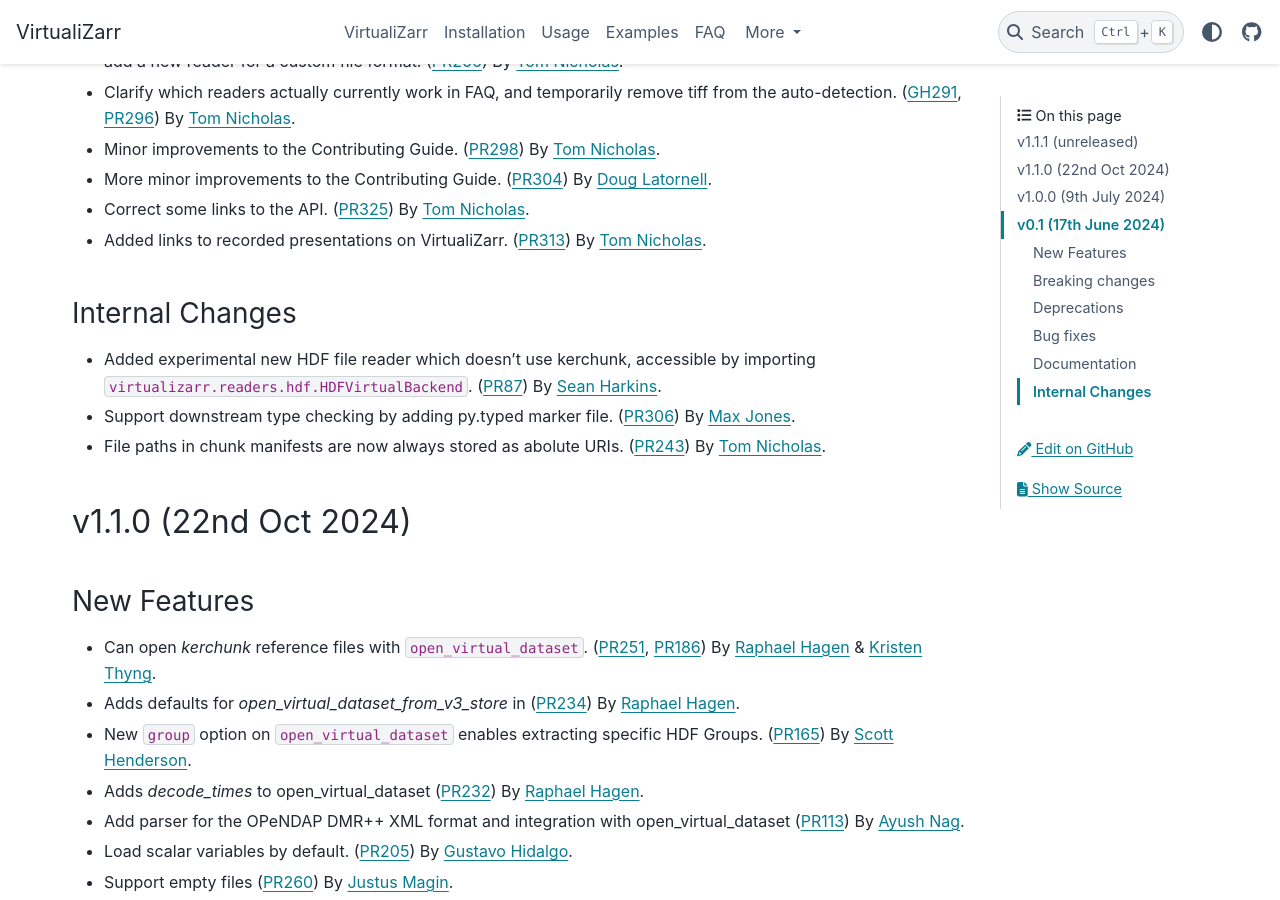
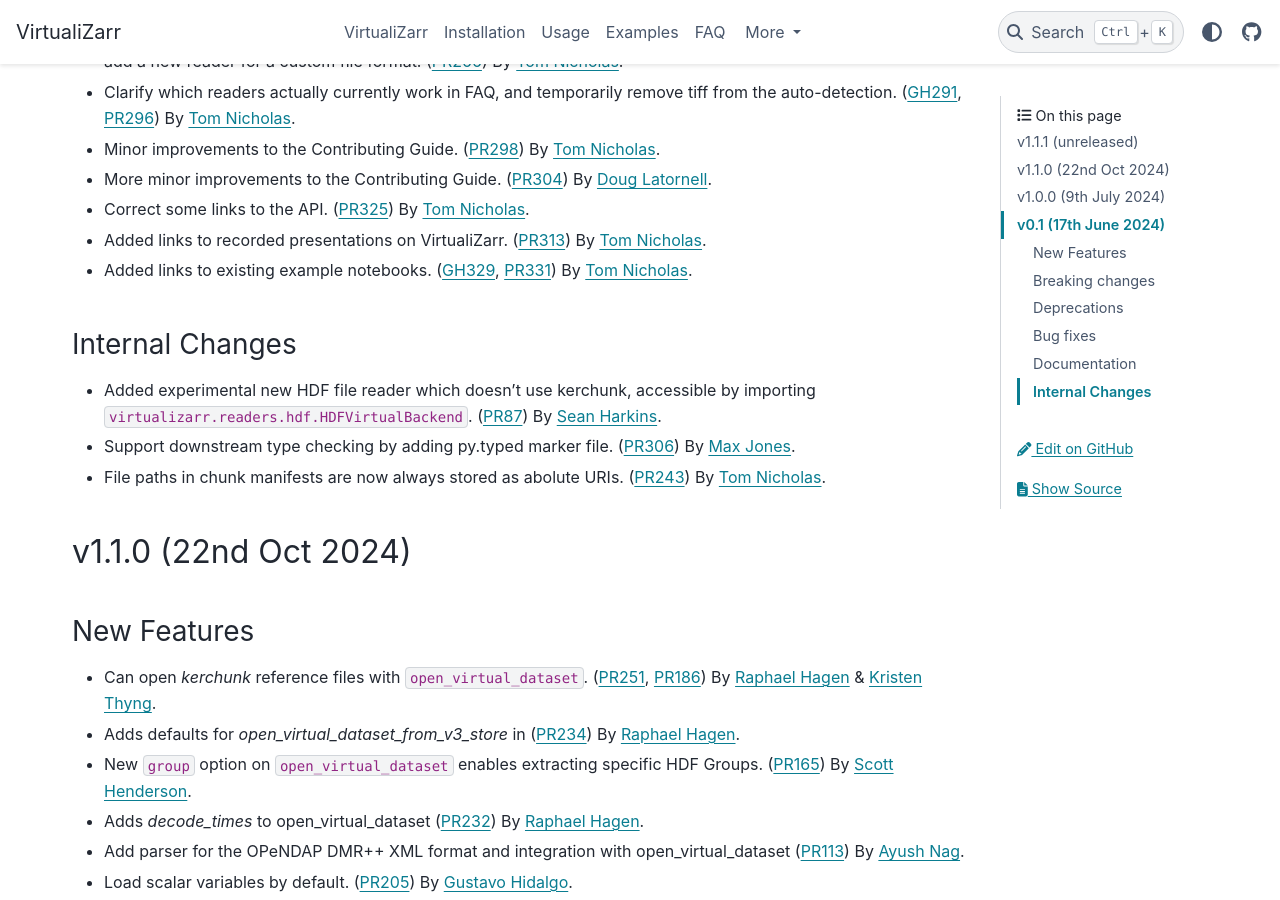
Before and after one commit to zarr-developers/VirtualiZarr, a Sphinx documentation site: the page built from docs/releases.rst, in a window 1280 px wide and 900 px high, scrolled down 953 px. Built offline with Sphinx 7.4.7 and the PyData theme 0.15.4, drawn with Linux system fonts in a browser that asks for light colours.

Commit message:
release note

```diff
--- a/docs/releases.rst
+++ b/docs/releases.rst
@@ -49,6 +49,8 @@
   (:pull:`325`) By `Tom Nicholas <https://github.com/TomNicholas>`_.
 - Added links to recorded presentations on VirtualiZarr.
   (:pull:`313`) By `Tom Nicholas <https://github.com/TomNicholas>`_.
+- Added links to existing example notebooks.
+  (:issue:`329`, :pull:`331`) By `Tom Nicholas <https://github.com/TomNicholas>`_.
 
 Internal Changes
 ~~~~~~~~~~~~~~~~
```
